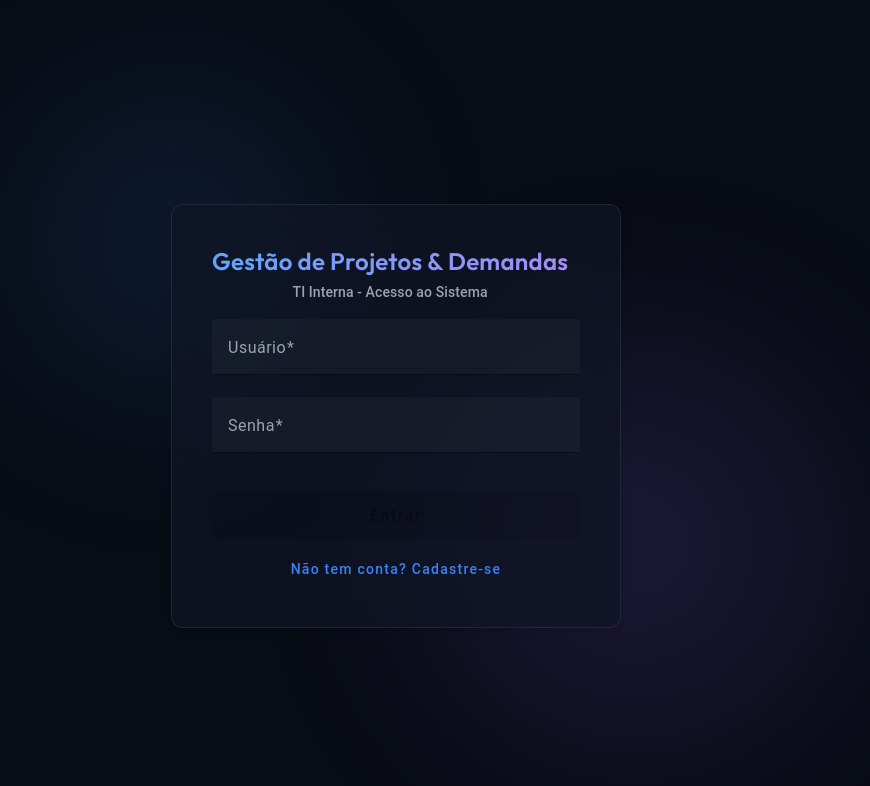
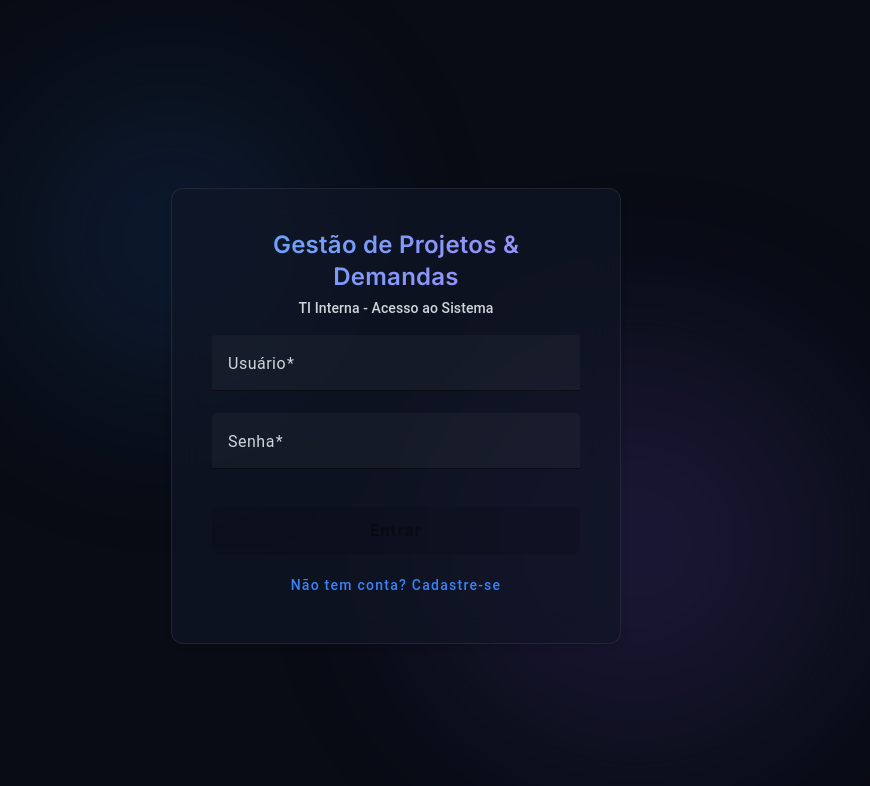
Before and after one commit to robertohbr1/GestaoProjetos, an Angular app in the folder frontend/gestao-projetos-ui/: page /login in a window 1280 px wide. Shown: the top 786 px of the page, without its empty margins (244-1114 px from the left). Built offline with nearby package versions, Linux system fonts and the light colour scheme.

Commit message:
Improve font accessibility and fix JWT claim mapping for C# user roles

```diff
--- a/frontend/gestao-projetos-ui/src/app/core/auth/auth.service.ts
+++ b/frontend/gestao-projetos-ui/src/app/core/auth/auth.service.ts
@@ -9,6 +9,7 @@ interface DecodedToken {
   unique_name?: string;
   role?: string;
   exp?: number;
+  [key: string]: any;
 }
 
 @Injectable({
@@ -71,9 +72,13 @@ export class AuthService {
   private decodeAndSetUser(token: string): void {
     try {
       const decoded = jwtDecode<DecodedToken>(token);
-      this.currentUser.set(decoded.unique_name || null);
-      this.userRole.set(decoded.role || null);
-      this.userId.set(decoded.nameid ? parseInt(decoded.nameid, 10) : null);
+      const name = decoded.unique_name || decoded['http://schemas.xmlsoap.org/ws/2005/05/identity/claims/name'] || null;
+      const role = decoded.role || decoded['http://schemas.microsoft.com/ws/2008/06/identity/claims/role'] || null;
+      const idStr = decoded.nameid || decoded['http://schemas.xmlsoap.org/ws/2005/05/identity/claims/nameidentifier'] || null;
+
+      this.currentUser.set(name);
+      this.userRole.set(role);
+      this.userId.set(idStr ? parseInt(idStr, 10) : null);
     } catch {
       this.logout();
     }
--- a/frontend/gestao-projetos-ui/src/styles.scss
+++ b/frontend/gestao-projetos-ui/src/styles.scss
@@ -1,8 +1,8 @@
 @import '@angular/material/prebuilt-themes/indigo-pink.css';
-@import url('https://fonts.googleapis.com/css2?family=Outfit:wght@300;400;500;600;700&display=swap');
+@import url('https://fonts.googleapis.com/css2?family=Inter:wght@400;500;600;700&display=swap');
 
 :root {
-  --font-family: 'Outfit', sans-serif;
+  --font-family: 'Inter', system-ui, -apple-system, BlinkMacSystemFont, "Segoe UI", Roboto, sans-serif;
   --bg-app: #080c14;
   --bg-surface: rgba(16, 22, 38, 0.7);
   --bg-surface-hover: rgba(26, 34, 56, 0.85);
@@ -13,9 +13,9 @@
   --accent-color: #8b5cf6;
   --accent-glow: rgba(139, 92, 246, 0.15);
 
-  --text-primary: #f3f4f6;
-  --text-secondary: #9ca3af;
-  --text-muted: #6b7280;
+  --text-primary: #f9fafb;
+  --text-secondary: #d1d5db;
+  --text-muted: #9ca3af;
 
   --color-success: #10b981;
   --color-warning: #f59e0b;
@@ -35,7 +35,10 @@ html, body {
   font-family: var(--font-family);
   background-color: var(--bg-app);
   color: var(--text-primary);
+  font-size: 15px;
+  line-height: 1.6;
   -webkit-font-smoothing: antialiased;
+  -moz-osx-font-smoothing: grayscale;
 }
 
 // Global Scrollbar
```
